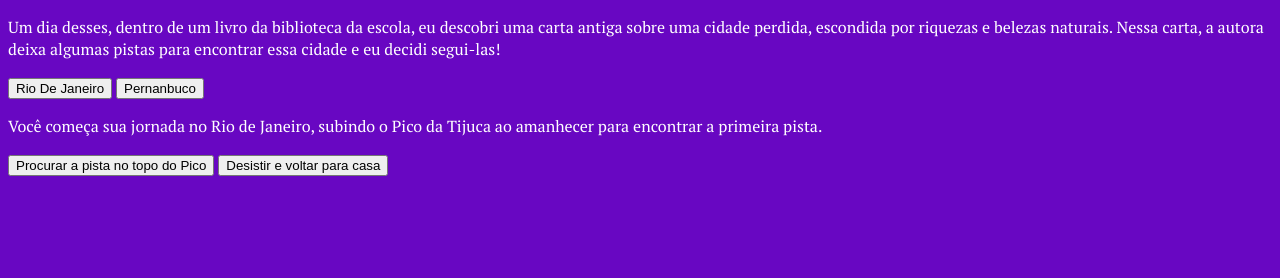
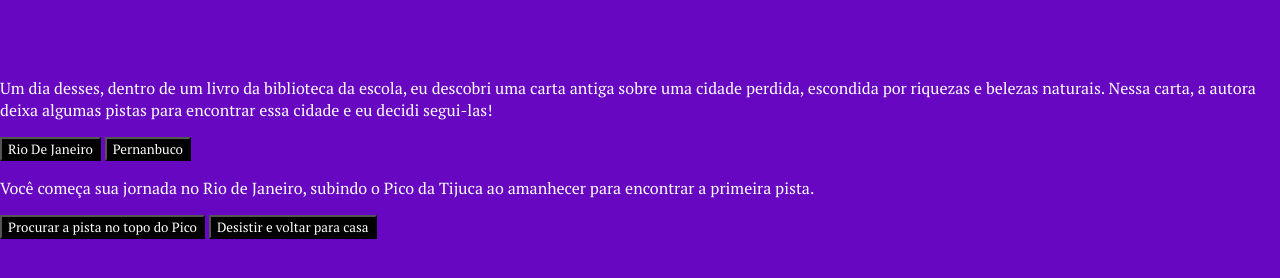
Before and after one commit to ryanzx-goti/Criando-Uma-Aventura, a plain HTML site: page index.html in a window 1280 px wide. Drawn offline with Linux system fonts and the light colour scheme.

Commit message:
Add files via upload

```diff
--- a/style.css
+++ b/style.css
@@ -3,4 +3,15 @@ body {
     background-color: rgb(104, 7, 194);
     color:rgb(255, 255, 255);
     font-family: "PT Serif", serif;
+    display: flex;
+    justify-content: center;
+    align-items: center;
+    height: 300px;
+    margin: 0;
 }
+
+button {
+    background-color: rgb(0, 0, 0);
+    color:rgb(255, 255, 255);
+    font-family: "PT Serif", serif;
+ }
```
